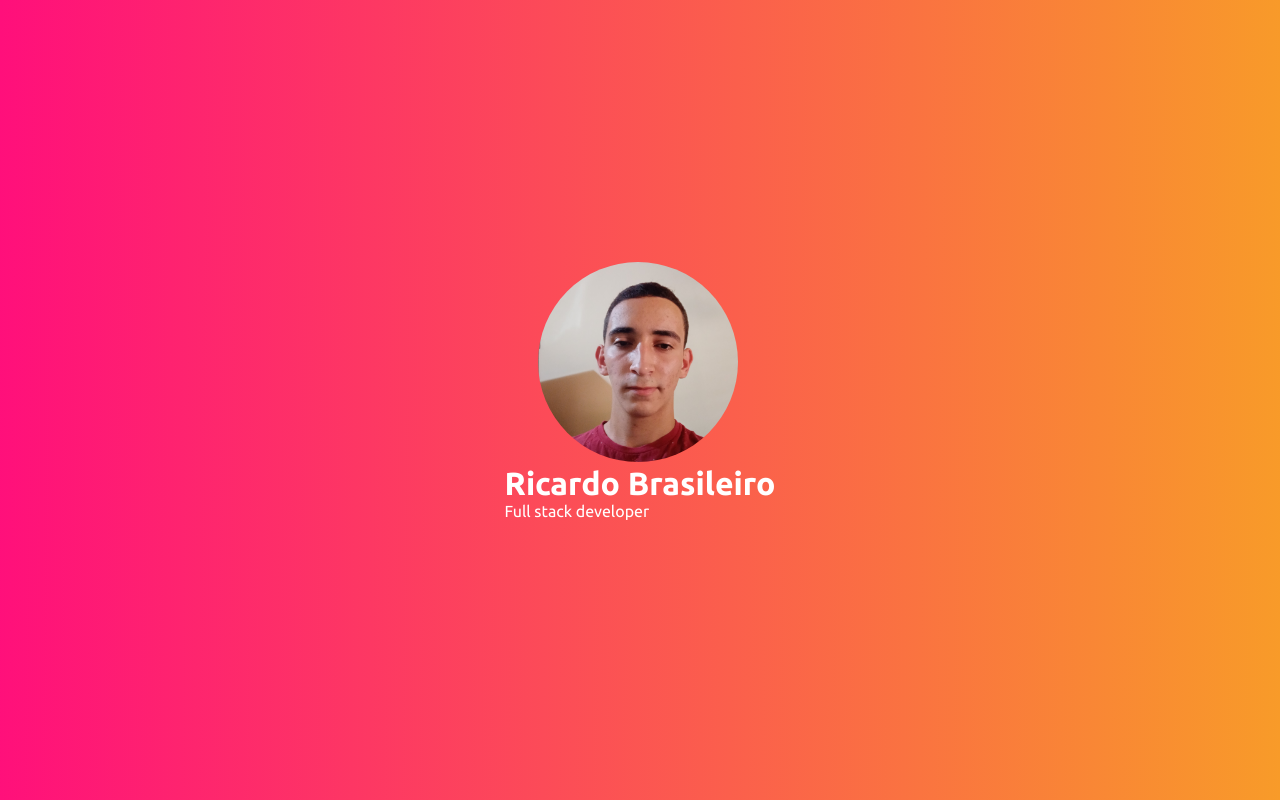
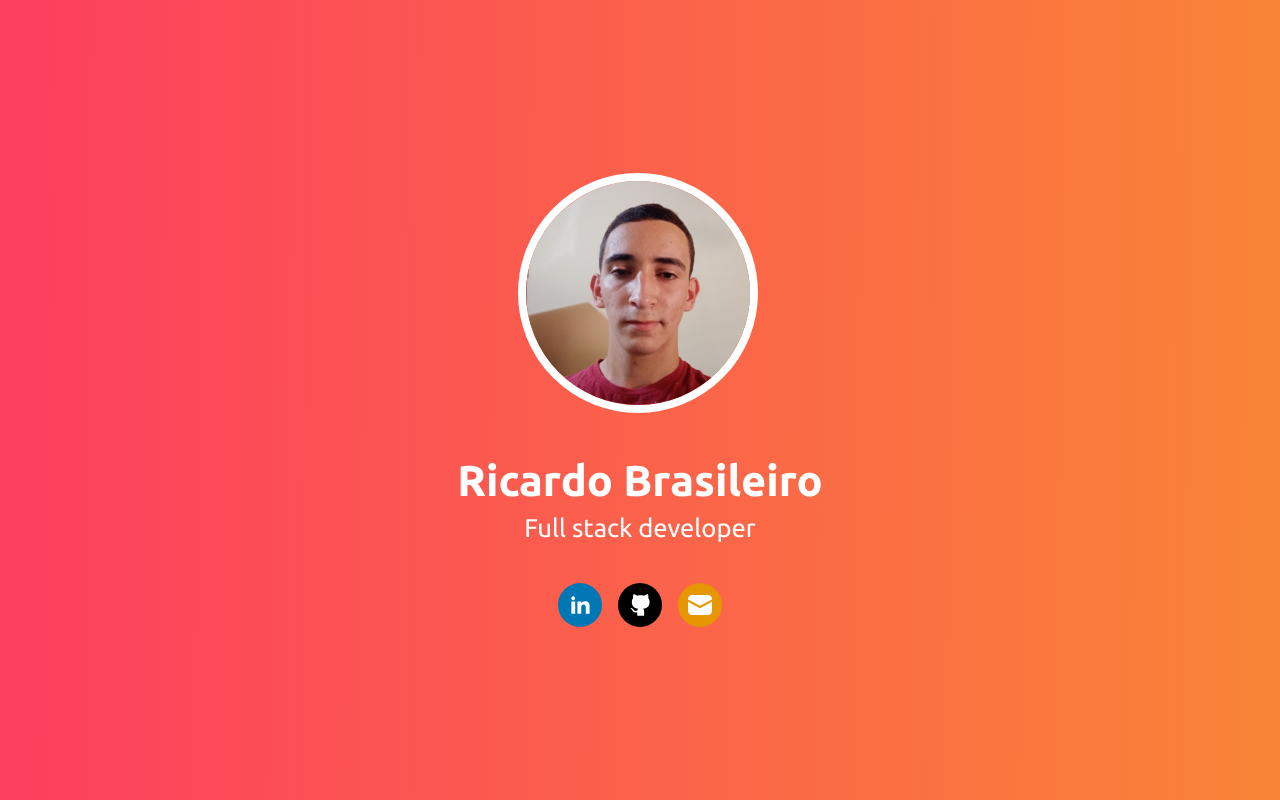
Before and after one commit to RicardoBrasileiro/ricardo-brasileiro, a PHP site: page / in a window 1280 px wide. Run offline with PHP 8.4, Linux system fonts and the light colour scheme.

Commit message:
:sparkles: Refactored

```diff
--- a/index.html
+++ /dev/null
@@ -1,39 +0,0 @@
-<!DOCTYPE html>
-<html lang="pt-br">
-  <head>
-    <meta charset="UTF-8" />
-    <meta http-equiv="X-UA-Compatible" content="IE=edge" />
-    <meta name="viewport" content="width=device-width, initial-scale=1.0" />
-
-    <link rel="stylesheet" href="styles.css" />
-    <link rel="preconnect" href="https://fonts.googleapis.com" />
-    <link
-      href="https://fonts.googleapis.com/css2?family=Ubuntu:ital,wght@0,300;0,400;0,500;0,700;1,300;1,400;1,500;1,700&display=swap"
-      rel="stylesheet"
-    />
-    <link rel="preconnect" href="https://fonts.gstatic.com" crossorigin />
-
-    <title>Ricardo Brasileiro</title>
-  </head>
-  <body>
-    <div class="profile-picture-container">
-      <img src="assets/images/profile.jpg" alt="" class="profile-picture" />
-      <img src="" alt="" class="current-enterprise-logo" />
-    </div>
-    <div class="personal-info">
-      <h1 class="name">Ricardo Brasileiro</h1>
-      <p class="function">Full stack developer</p>
-    </div>
-    <div class="social-media-links">
-      <a href="" class="social-media-link">
-        <img src="" alt="" />
-      </a>
-      <a href="" class="social-media-link">
-        <img src="" alt="" />
-      </a>
-      <a href="" class="social-media-link">
-        <img src="" alt="" />
-      </a>
-    </div>
-  </body>
-</html>
--- /dev/null
+++ b/index.php
@@ -0,0 +1,61 @@
+<!DOCTYPE html>
+<html lang="pt-br">
+
+<head>
+  <meta charset="UTF-8" />
+  <meta http-equiv="X-UA-Compatible" content="IE=edge" />
+  <meta name="viewport" content="width=device-width, initial-scale=1.0" />
+
+  <link rel="stylesheet" href="styles.css" />
+  <link rel="preconnect" href="https://fonts.googleapis.com" />
+  <link
+    href="https://fonts.googleapis.com/css2?family=Ubuntu:ital,wght@0,300;0,400;0,500;0,700;1,300;1,400;1,500;1,700&display=swap"
+    rel="stylesheet" />
+  <link rel="preconnect" href="https://fonts.gstatic.com" crossorigin />
+
+  <script src="script.js"></script>
+
+  <title>Ricardo Brasileiro</title>
+</head>
+
+<body>
+  <div class="profile-picture-container">
+    <img src="assets/images/profile.jpg" alt="" class="profile-picture" />
+    <img src="" alt="" class="current-enterprise-logo" />
+  </div>
+  <div class="personal-info">
+    <h1 class="name">Ricardo Brasileiro</h1>
+    <p class="function">Full stack developer</p>
+  </div>
+  <div class="social-media-links">
+    <button class="social-media-link linkedin" onclick="openSocialMediaLink('https://www.linkedin.com/in/ricardobgx')">
+      <svg width="24" height="24" viewBox="0 0 24 25" fill="none" xmlns="http://www.w3.org/2000/svg">
+        <path
+          d="M6.94043 5.50002C6.94016 6.03046 6.7292 6.53906 6.35394 6.91394C5.97868 7.28883 5.46986 7.49929 4.93943 7.49902C4.409 7.49876 3.90039 7.28779 3.52551 6.91253C3.15062 6.53727 2.94016 6.02846 2.94043 5.49802C2.9407 4.96759 3.15166 4.45899 3.52692 4.0841C3.90218 3.70922 4.411 3.49876 4.94143 3.49902C5.47186 3.49929 5.98047 3.71026 6.35535 4.08552C6.73024 4.46078 6.94069 4.96959 6.94043 5.50002ZM7.00043 8.98002H3.00043V21.5H7.00043V8.98002ZM13.3204 8.98002H9.34043V21.5H13.2804V14.93C13.2804 11.27 18.0504 10.93 18.0504 14.93V21.5H22.0004V13.57C22.0004 7.40002 14.9404 7.63002 13.2804 10.66L13.3204 8.98002Z"
+          fill="white" />
+      </svg>
+      <p>LinkedIn</p>
+    </button>
+    <button class="social-media-link github" onclick="openSocialMediaLink('https://github.com/ricardobgx')">
+      <svg width="24" height="24" viewBox="0 0 24 25" fill="none" xmlns="http://www.w3.org/2000/svg">
+        <path
+          d="M16.302 23.5999C17.0962 23.5999 16.0849 23.5999 16.0849 23.5999H9.28902C9.28902 23.5999 8.36021 23.5999 9.15439 23.5999C9.15439 22.9915 9.15439 23.3318 9.15439 22.9915L9.09766 20.1551C5.07003 21.0627 4.21913 18.5667 4.21913 18.5667C3.5384 16.8649 2.63076 16.4678 2.63076 16.4678C1.26931 15.5602 2.68749 15.5602 2.68749 15.5602C4.1624 15.6737 4.95658 17.0351 4.95658 17.0351C6.20458 19.2475 8.30348 18.6235 9.15439 18.2831C9.26784 17.3187 9.66493 16.6947 10.062 16.2977C6.82857 15.9573 3.48167 14.7093 3.48167 9.15003C3.48167 7.56167 4.04894 6.25695 4.95658 5.23586C4.7864 4.89549 4.33258 3.42059 5.12676 1.43514C5.12676 1.43514 6.31803 1.03804 9.09766 2.91004C11.4802 2.22932 13.9762 2.22932 16.3587 2.91004C19.1384 1.03804 20.3296 1.43514 20.3296 1.43514C21.1238 3.42059 20.67 4.89549 20.4998 5.23586C21.4075 6.25695 21.9747 7.56167 21.9747 9.15003C21.9747 14.7093 18.5711 15.9573 15.3377 16.2977C15.9049 16.7515 16.3587 17.6591 16.3587 19.0206L16.302 22.9915C16.302 23.3097 16.302 22.9915 16.302 23.5999Z"
+          fill="white" />
+      </svg>
+      <p>GitHub</p>
+    </button>
+    <a href="mailto:contato@ricardobrasileiro.com" class="social-media-link mail">
+      <svg width="24" height="24" viewBox="0 0 24 21" fill="none" xmlns="http://www.w3.org/2000/svg">
+        <path
+          d="M4 0.5C1.79086 0.5 0 2.29086 0 4.5V4.9026L12.0002 11.3642L24 4.90282V4.5C24 2.29086 22.2092 0.5 20 0.5H4Z"
+          fill="white" />
+        <path
+          d="M24 7.17427L12.4743 13.3804C12.1783 13.5398 11.8221 13.5398 11.5261 13.3804L0 7.17407V16.5C0 18.7092 1.79086 20.5 4 20.5H20C22.2092 20.5 24 18.7092 24 16.5V7.17427Z"
+          fill="white" />
+      </svg>
+      <p>Email</p>
+    </a>
+  </div>
+</body>
+
+</html>
--- /dev/null
+++ b/script.js
@@ -0,0 +1,3 @@
+const openSocialMediaLink = (link) => {
+    window.open(link);
+}
--- a/styles.css
+++ b/styles.css
@@ -1,31 +1,184 @@
 * {
-  color: #ffffff;
   margin: 0px;
   padding: 0px;
+  box-sizing: border-box;
+
+  color: #ffffff;
+
+  font-family: "Ubuntu", sans-serif;
+  text-decoration: none;
+
   outline: none;
-  box-sizing: border-box;
-  text-decoration: none;
-  font-family: "Ubuntu", sans-serif;
 }
 
 body {
   display: flex;
+  flex-direction: column;
   align-items: center;
   justify-content: center;
-  flex-direction: column;
-  background: linear-gradient(
-    90.62deg,
-    #ff0f7b 0%,
-    #ff0f7b 0.01%,
-    #f89b29 100%
-  );
+  gap: 40px;
+
   min-height: 100vh;
+
+  background: linear-gradient(90.62deg,
+      #ff0f7b 0%,
+      #ff0f7b 0.01%,
+      #f89b29 100%);
+  background-size: 200%;
+  background-position: 50%;
+
+  animation: move-background 10s linear infinite;
 }
 
-.profile-picture-container {
+button {
+  background: none;
+
+  border: none;
 }
 
+.profile-picture-container {}
+
 .profile-picture {
-  width: 200px;
+  width: 240px;
+
+  border: 8px solid #ffffff;
   border-radius: 50%;
 }
+
+.personal-info {
+  display: flex;
+  flex-direction: column;
+  align-items: center;
+  gap: 8px;
+}
+
+.personal-info h1 {
+  font-size: 2.7rem;
+}
+
+.personal-info p {
+  font-size: 1.6rem;
+}
+
+.social-media-links {
+  display: flex;
+  align-items: center;
+  gap: 16px;
+}
+
+.social-media-link {
+  display: flex;
+  align-items: center;
+  justify-content: flex-start;
+  gap: 8px;
+
+  width: 44px;
+  padding: 10px;
+
+  background: #ffffff;
+
+  border-radius: 25px;
+
+  cursor: pointer;
+
+  transition: 300ms all linear;
+}
+
+.social-media-link:hover {
+  padding-right: 12px;
+  padding-left: 12px;
+}
+
+.social-media-link.linkedin:hover {
+  width: 122px;
+}
+
+.social-media-link.github:hover {
+  width: 114px;
+}
+
+.social-media-link.mail:hover {
+  width: 99px;
+}
+
+.social-media-link svg {
+  width: 24px;
+  height: 24px;
+  min-width: 24px;
+  min-height: 24px;
+}
+
+.social-media-link svg path {
+  fill: #ffffff;
+
+  transition: 200ms fill linear;
+}
+
+.social-media-link p {
+  display: none;
+
+  opacity: 0;
+
+  color: #ffffff;
+
+  font-size: 16px;
+  font-weight: bold;
+
+}
+
+.social-media-link:hover p {
+  display: block;
+
+  animation: show-social-media-name 300ms linear forwards;
+  animation-delay: 300ms;
+}
+
+.social-media-link.linkedin {
+  background: #0077B5;
+}
+
+.social-media-link.github {
+  background: #000000;
+}
+
+.social-media-link.mail {
+  background: #E59600;
+}
+
+@keyframes move-background {
+  0% {
+    background-position: 0%;
+  }
+
+  50% {
+    background-position: 100%;
+  }
+
+  100% {
+    background-position: 0%;
+  }
+}
+
+@media only screen and (max-width: 480px) {
+  .profile-picture {
+    width: 220px;
+  }
+
+  .personal-info h1 {
+    font-size: 2.3rem;
+  }
+
+  .personal-info p {
+    font-size: 1.4rem;
+  }
+}
+
+@keyframes show-social-media-name {
+  0% {
+    opacity: 0;
+  }
+
+  100% {
+    opacity: 1;
+  }
+}
```
Also changed, not shown: assets/icons/GitHub.svg (added), assets/icons/LinkedIn.svg (added), assets/icons/Mail.svg (added).
